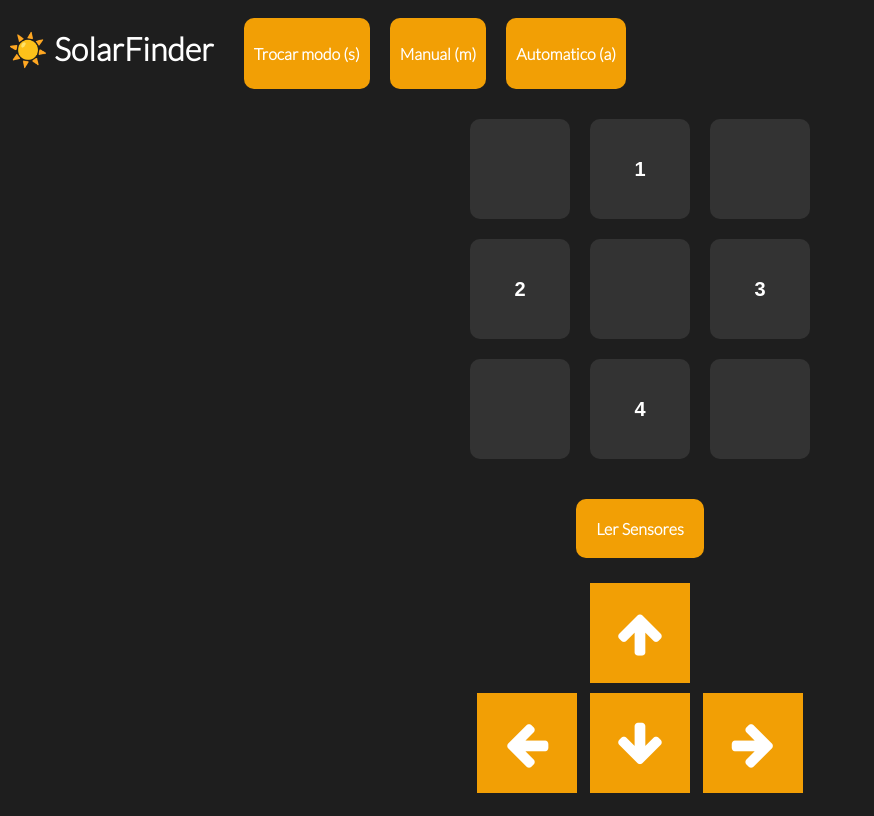
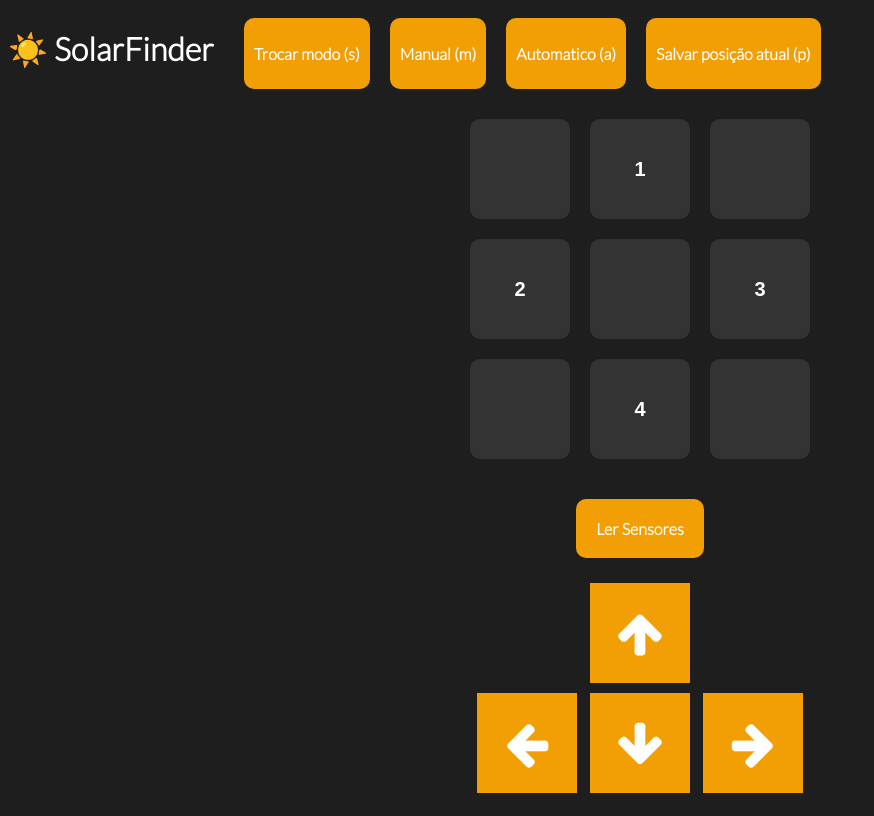
Before and after one commit to vitorvianadp/solarfinder, a plain HTML site: page web/index.html in a window 1280 px wide. Shown: the whole page, without its empty margins (0-874 px from the left). Drawn offline with Linux system fonts and the light colour scheme.

Commit message:
adiciona botão de salvar posição

```diff
--- a/web/index.html
+++ b/web/index.html
@@ -27,6 +27,9 @@
                 </div>
                 <div class="slider-div" id="a">
                     <p class="button">Automatico (a)</p>
+                </div>
+                <div class="slider-div" id="p">
+                    <p class="button"> Salvar posição atual (p)</p>
                 </div>
                 <!--
                             <div class="slider-div" id="i">
```
